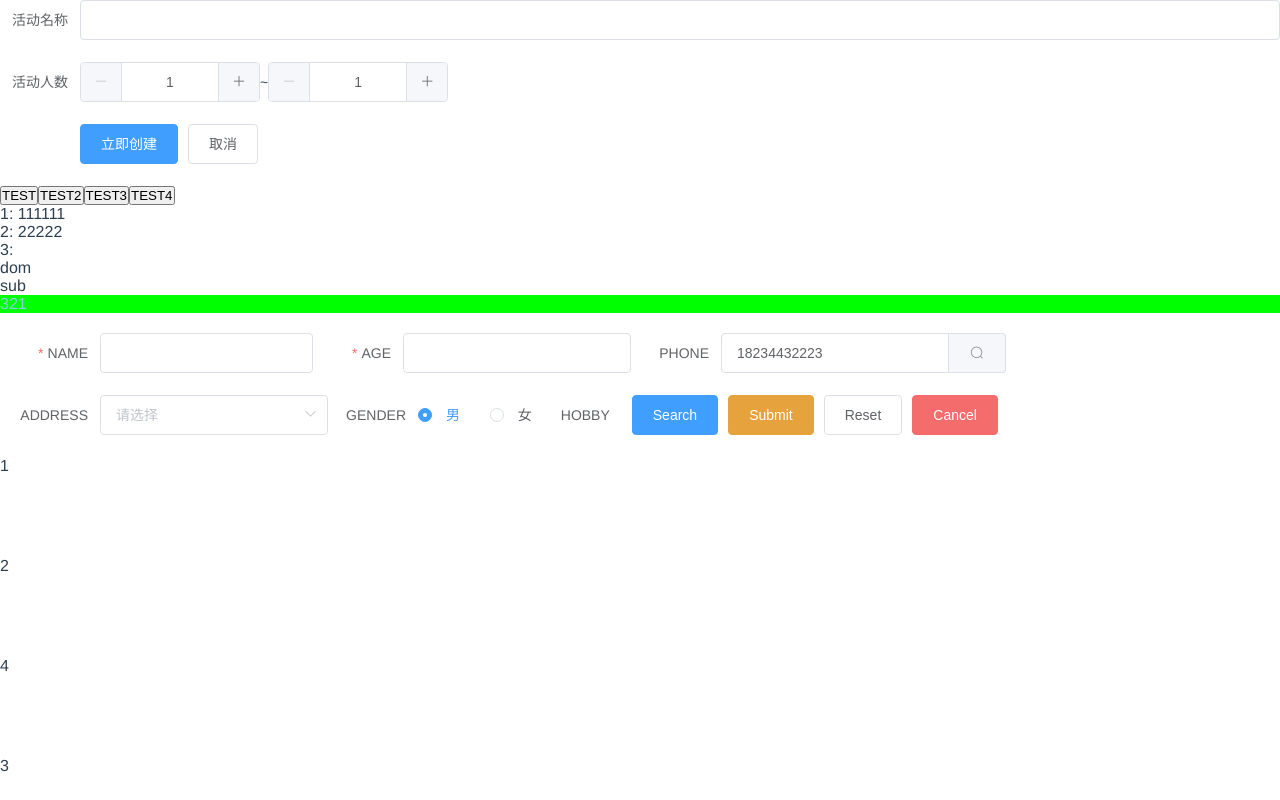
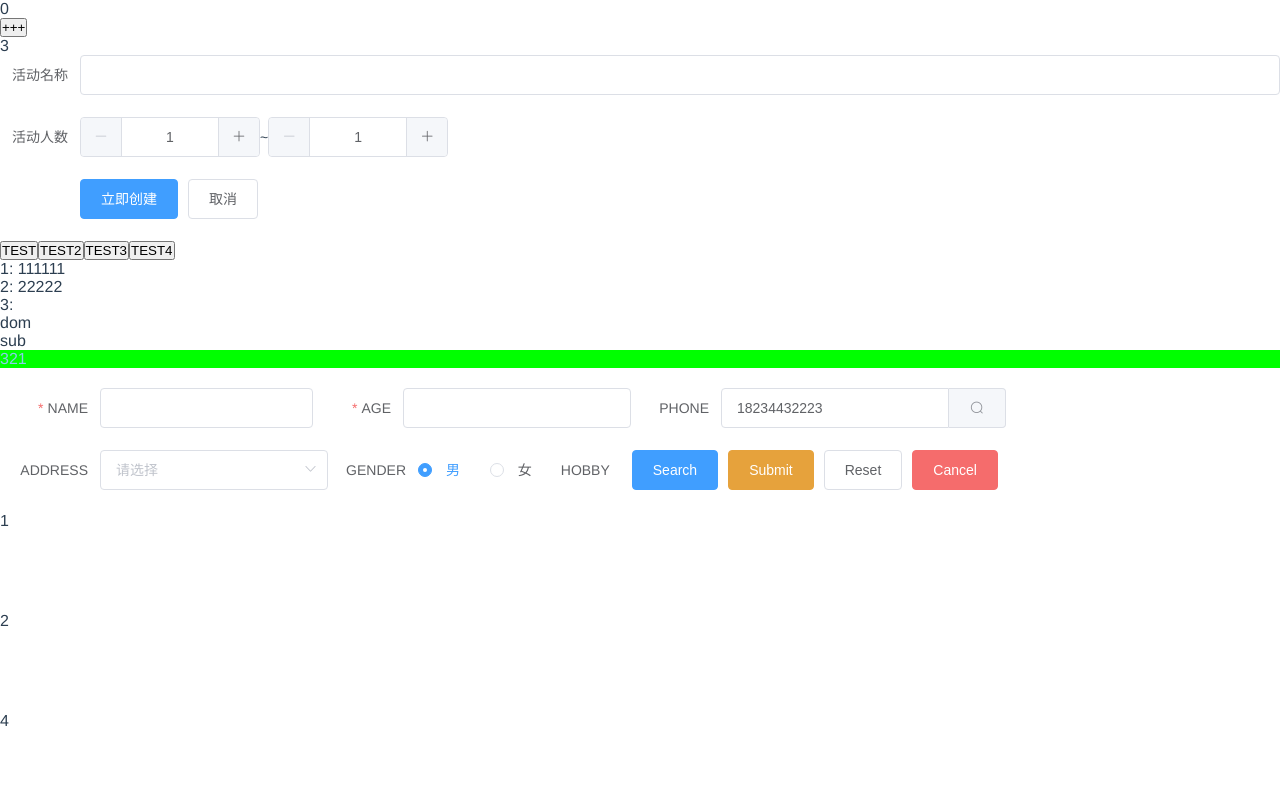
Before and after one commit to Armito/vue2-demo, a Vue app: page / in a window 1280 px wide. Shown: the top 800 px of the page. Built offline with nearby package versions, Linux system fonts and the light colour scheme; what vxe-table would draw is missing.

Commit message:
mixin/composotion api in vue2

```diff
--- a/package.json
+++ b/package.json
@@ -16,10 +16,11 @@
         "eslint-plugin-import": ">=2.22.1 <3.0.0",
         "eslint-plugin-node": ">=11.1.0 <12.0.0",
         "eslint-plugin-promise": ">=4.2.1 <5.0.0 || >=5.0.0 <6.0.0",
+        "lodash": "^4.17.21",
         "moment": "^2.29.1",
         "prettier": "^2.7.1",
         "three": "^0.130.1",
-        "vue": "^2.6.11",
+        "vue": "^2.7.x",
         "vue-grid-layout": "^2.3.12",
         "vue-i18n": "^8.24.5",
         "vxe-table": "^3.3.3",
--- a/src/App.vue
+++ b/src/App.vue
@@ -8,6 +8,12 @@
 -->
 <template>
     <div id="app">
+        <div>
+            <CompositionApi />
+        </div>
+        <div>
+            <CountIndictor />
+        </div>
         <div>
             <FormStudy />
         </div>
@@ -59,6 +65,8 @@ import ClockThree from './components/ClockThree.vue'
 import Functional from './components/Functional.vue'
 import Dom from './components/Dom.vue'
 import FormStudy from './components/FormStudy.vue'
+import CountIndictor from './components/CountIndictor.vue'
+import CompositionApi from './components/CompositionApi.vue'
 
 export default {
     components: {
@@ -76,6 +84,8 @@ export default {
         Functional,
         Dom,
         FormStudy,
+        CountIndictor,
+        CompositionApi,
     },
 
     methods: {
--- /dev/null
+++ b/src/components/CompositionApi.vue
@@ -0,0 +1,29 @@
+<template>
+    <div>
+        <div>{{ age }}</div>
+        <button @click="grow">+++</button>
+    </div>
+</template>
+
+<script>
+import { defineComponent, ref } from 'vue'
+
+const CompositionApi = defineComponent({
+    name: 'CompositionApi',
+
+    setup: () => {
+        const age = ref(0)
+
+        const grow = () => {
+            age.value += 1
+        }
+
+        return {
+            age,
+            grow,
+        }
+    },
+})
+
+export default CompositionApi
+</script>
--- /dev/null
+++ b/src/components/CountIndictor.vue
@@ -0,0 +1,13 @@
+<template>
+    <div @click="mixinCount_increment(1)">
+        {{ mixinCount_count }}
+    </div>
+</template>
+
+<script>
+import mixinCount from '../mixins/mixin-count'
+
+export default {
+    mixins: [mixinCount],
+}
+</script>
--- a/src/main.js
+++ b/src/main.js
@@ -6,46 +6,46 @@
  * @Description: In User Settings Edit
  * @FilePath: \vue-demo\src\main.js
  */
-import Vue from "vue";
-import App from "./App.vue";
+import Vue from 'vue'
+import App from './App.vue'
 
-import ElementUI from "element-ui";
-import "element-ui/lib/theme-chalk/index.css";
-import zh_ElementUI from "element-ui/lib/locale/lang/zh-CN";
-import en_ElementUI from "element-ui/lib/locale/lang/en";
+import ElementUI from 'element-ui'
+import 'element-ui/lib/theme-chalk/index.css'
+import zh_ElementUI from 'element-ui/lib/locale/lang/zh-CN'
+import en_ElementUI from 'element-ui/lib/locale/lang/en'
 
-import "xe-utils";
-import VXETable from "vxe-table";
-import "vxe-table/lib/style.css";
-import zh_VXETable from "vxe-table/lib/locale/lang/zh-CN";
-import en_VXETable from "vxe-table/lib/locale/lang/en-US";
+import 'xe-utils'
+import VXETable from 'vxe-table'
+import 'vxe-table/lib/style.css'
+import zh_VXETable from 'vxe-table/lib/locale/lang/zh-CN'
+import en_VXETable from 'vxe-table/lib/locale/lang/en-US'
 
-import VueI18n from "vue-i18n";
+import VueI18n from 'vue-i18n'
 
-import "./assets/css/main.css";
+import './assets/css/main.css'
 
-Vue.config.productionTip = false;
+Vue.config.productionTip = false
 
-Vue.use(ElementUI);
-Vue.use(VXETable);
+Vue.use(ElementUI)
+Vue.use(VXETable)
 
 const messages = {
     zh: {
         ...zh_ElementUI,
-    ...zh_VXETable
+        ...zh_VXETable,
     },
     en: {
         ...en_ElementUI,
-    ...en_VXETable
+        ...en_VXETable,
+    },
 }
-};
 Vue.use(VueI18n, {
-  i18n: (key, args) => i18n.t(key, args)
-});
+    i18n: (key, args) => i18n.t(key, args),
+})
 const i18n = new VueI18n({
-  locale: "en",
-  messages
-});
+    locale: 'en',
+    messages,
+})
 new Vue({
-  render: h => h(App)
-}).$mount("#app");
+    render: (h) => h(App),
+}).$mount('#app')
--- /dev/null
+++ b/src/mixins/mixin-count.js
@@ -0,0 +1,21 @@
+import { isNumber } from 'lodash'
+
+export default {
+    data() {
+        return {
+            mixinCount_count: 0,
+        }
+    },
+
+    methods: {
+        mixinCount_increment(val = 0) {
+            if (isNumber(val)) {
+                this.mixinCount_count += val
+            }
+        },
+    },
+
+    created() {
+        this.mixinCount_count = Math.floor(Math.random() * 10)
+    },
+}
```
Also changed, not shown: 1 other file (tests, documents, lock files or other folders). Lines whose indentation alone changed are shown as unchanged.
